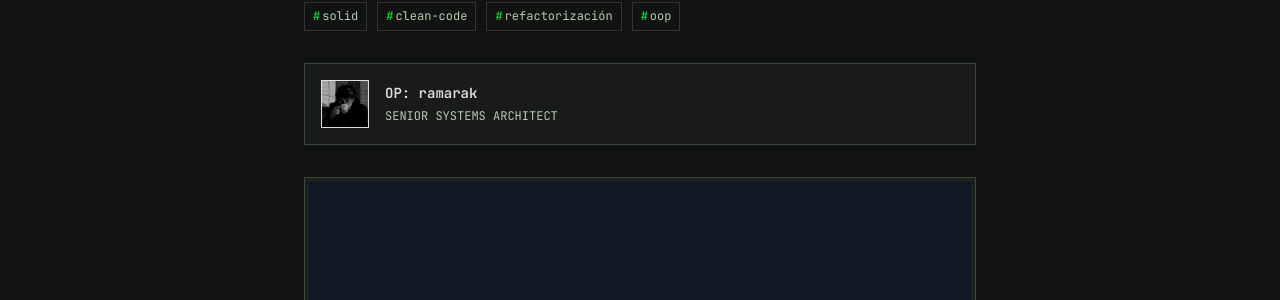
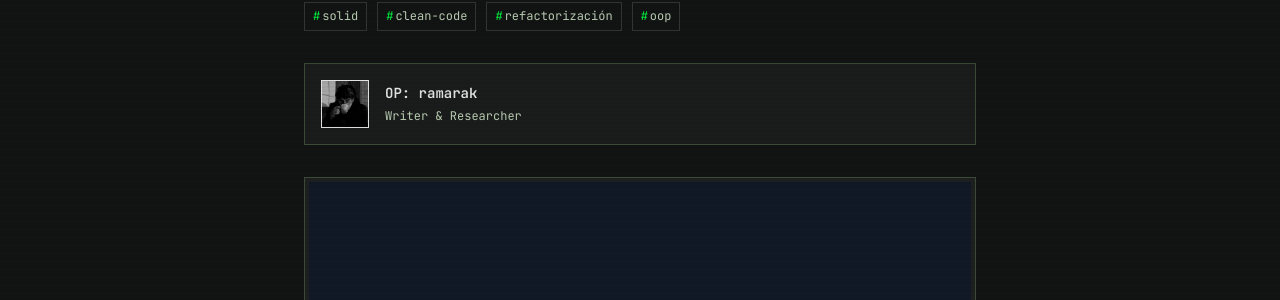
Before and after one commit to chrisladzamach/chrisladzamach.github.io, a Jekyll site: the page built from _posts/2024-02-12-principios-solid.md, in a window 1280 px wide and 900 px high. Shown: the part 234-534 px from the top of the window. Built offline with Jekyll 4.4.1, drawn with Linux system fonts in a browser that asks for light colours.

Commit message:
Actualización text

```diff
--- a/_includes/sidebar.html
+++ b/_includes/sidebar.html
@@ -12,7 +12,7 @@
         <span class="sidebar__status-dot" aria-hidden="true"></span>
         System: Online
       </p>
-      <p class="sidebar__role">Engineer & Researcher</p>
+      <p class="sidebar__role">Writer & Researcher</p>
     </a>
 
     <nav class="sidebar__nav" aria-label="Navegación principal">
--- a/_layouts/post.html
+++ b/_layouts/post.html
@@ -28,7 +28,7 @@ layout: default
     <img src="{{ site.author.avatar | relative_url }}" alt="" class="post__author-avatar" width="48" height="48">
     <div class="post__author-info">
       <p class="post__author-name">OP: {{ site.author.name | escape | downcase }}</p>
-      <p class="post__author-role">SENIOR SYSTEMS ARCHITECT</p>
+      <p class="post__author-role">Writer & Researcher</p>
     </div>
   </div>
 
```
